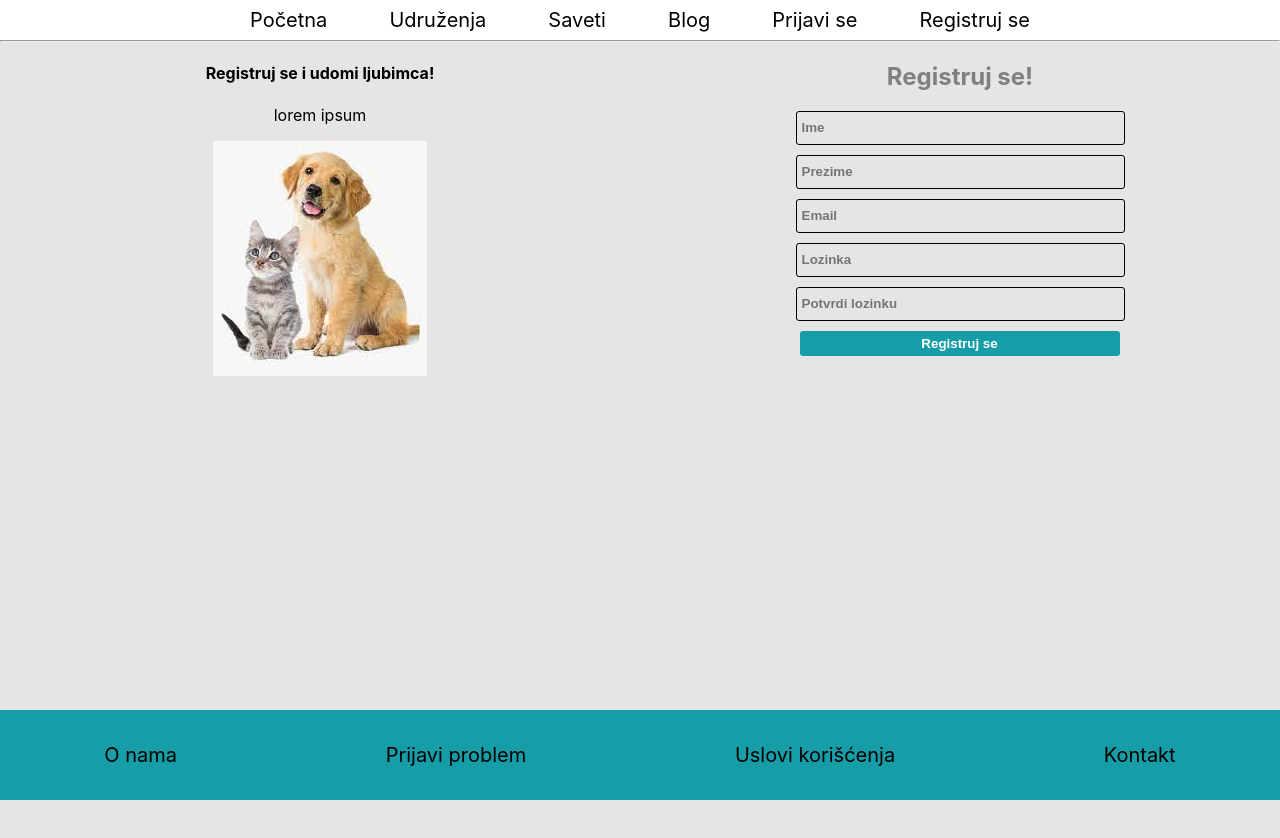
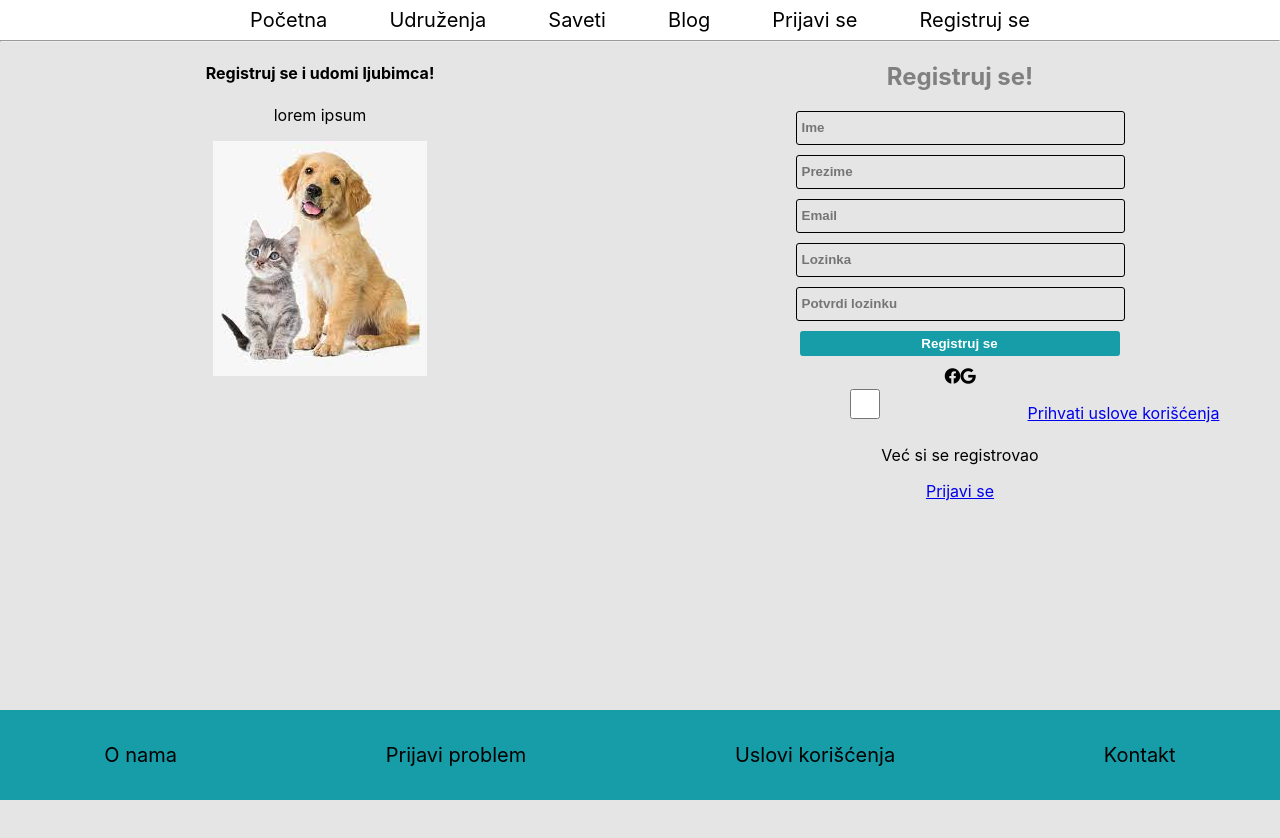
Before and after one commit to udomiljubimca/udomiljubimca-frontend, a React (Create React App) app in the folder frontend/: page / in a window 1280 px wide. Shown: the top 838 px of the page. Built offline with nearby package versions, Linux system fonts and the light colour scheme.

Commit message:
fb and google logo added

```diff
--- a/frontend/public/index.html
+++ b/frontend/public/index.html
@@ -15,6 +15,13 @@
       user's mobile device or desktop. See https://developers.google.com/web/fundamentals/web-app-manifest/
     -->
     <link rel="manifest" href="%PUBLIC_URL%/manifest.json" />
+
+    <link rel="stylesheet" href="https://use.fontawesome.com/releases/v5.8.1/css/all.css" integrity="sha384-50oBUHEmvpQ+1lW4y57PTFmhCaXp0ML5d60M1M7uH2+nqUivzIebhndOJK28anvf"
+    crossorigin="anonymous">
+    <link rel="stylesheet" href="https://use.fontawesome.com/releases/v5.8.1/css/all.css" integrity="sha384-50oBUHEmvpQ+1lW4y57PTFmhCaXp0ML5d60M1M7uH2+nqUivzIebhndOJK28anvf"
+    crossorigin="anonymous">
+
+
     <!--
       Notice the use of %PUBLIC_URL% in the tags above.
       It will be replaced with the URL of the `public` folder during the build.
--- a/frontend/src/App.js
+++ b/frontend/src/App.js
@@ -3,6 +3,7 @@ import './App.css';
 import Footer from "./components/footer";
 import Header from "./components/header";
 import Register_form from "./components/register-form";
+
 
 
 
--- a/frontend/src/components/register-form/index.js
+++ b/frontend/src/components/register-form/index.js
@@ -2,6 +2,9 @@
 import React from 'react';
 import style from "./style.css";
 import img2 from "./../../img/img2.jpg";
+import fb from "./../../img/fb.png";
+
+
 
 const Register_form = () => {
     return (
@@ -16,6 +19,7 @@ const Register_form = () => {
                 <p>lorem ipsum</p>
 
                 <img src={img2}></img>
+
 
             </div>
 
@@ -41,6 +45,34 @@ const Register_form = () => {
                 </form>
 
 
+                <div className='fb-picture'>
+
+                    {/* <img src={fb}></img> */}
+
+                    <i class="fab fa-facebook"></i>
+
+                    <i class="fab fa-google"></i>
+
+
+
+                </div>
+
+                <div>
+
+                    <input type='checkbox'></input>
+
+                    <a href="/">Prihvati uslove korišćenja</a>
+
+                </div>
+
+                <div>
+
+                     <p>Već si se registrovao</p>
+
+                     <a href="/">Prijavi se</a>
+
+
+                </div>
 
             </div>
 
--- a/frontend/src/components/register-form/style.css
+++ b/frontend/src/components/register-form/style.css
@@ -23,9 +23,9 @@ h2 {
 
 .vertical-container {
 
-    display: flex;
-    flex-direction: column;
-    flex-wrap: wrap;
+    /* display: flex; */
+    /* flex-direction: column; */
+    /* flex-wrap: wrap; */
     width: 50%;
 
 }
@@ -70,3 +70,11 @@ input {
     border: none;
     height: 25px;
 }
+
+
+.fb-picture > img {
+
+    height: 200 px;
+    width: 200px;
+
+}
```
Also changed, not shown: frontend/src/img/fb.png (added).
